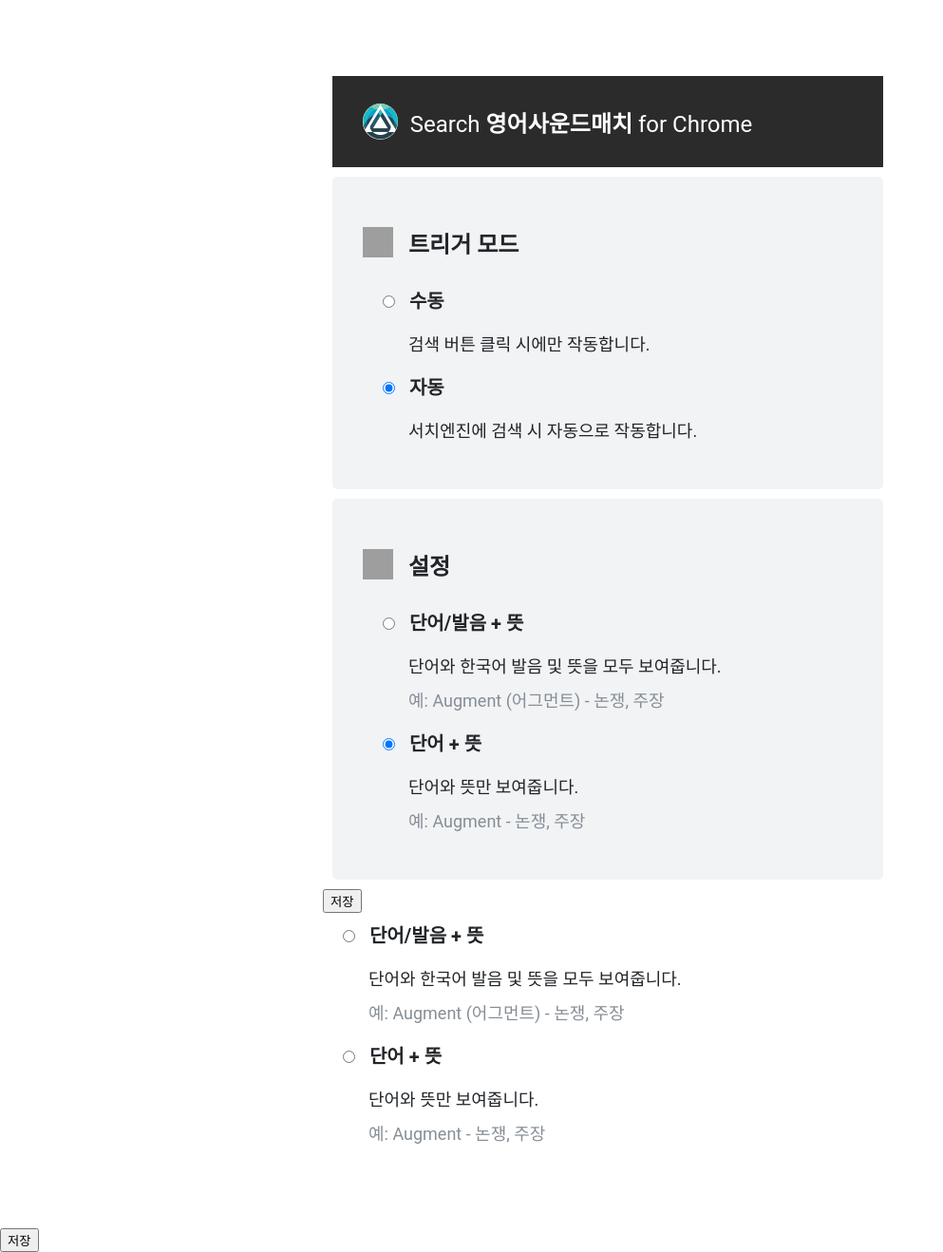
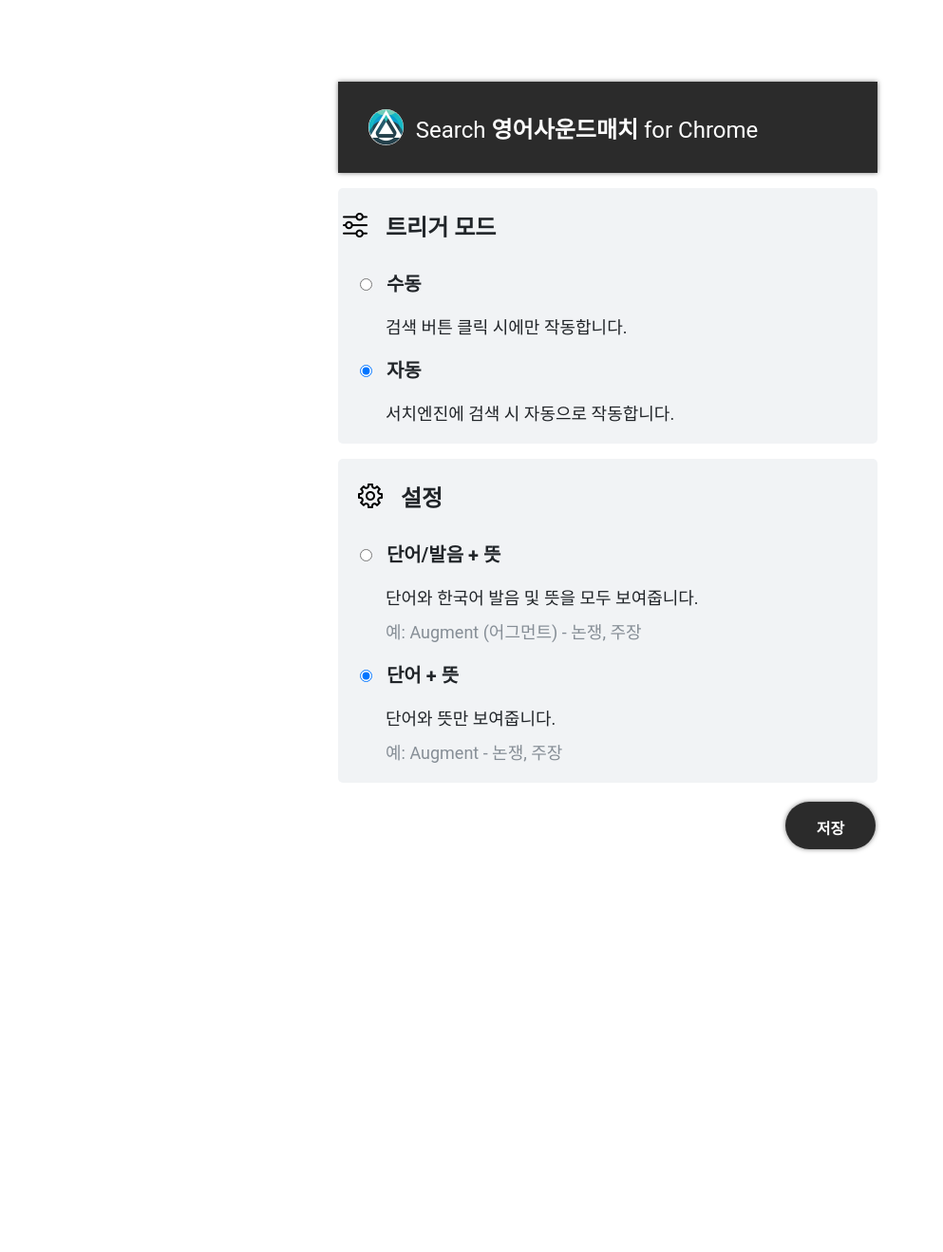
Before and after one commit to yewonniy/momo, a Django app: template momo/templates/setting.html in a window 1280 px wide. Shown: the whole page at 95% size, without its empty margins (0-993 px from the left). After the commit the page ends 897 px from the top, so only its background shows below. Run offline with Django 4.2, Linux system fonts and the light colour scheme; the template is opened without the code that fills it, so the values that code supplies are empty; grey boxes are pictures that could not be loaded.

Commit message:
css수정

```diff
--- a/momo/templates/setting.html
+++ b/momo/templates/setting.html
@@ -10,18 +10,14 @@
   <body>
     <div class="settings-container">
       <div id="title-container">
-        <img
-          id="logo"
-          src="logo.jpg"
-          alt="영어사운드매치 로고"
-        />
+        <img id="logo" src="images/logo.jpg" alt="영어사운드매치 로고" />
         <h1 class="title">Search <b>영어사운드매치</b> for Chrome</h1>
       </div>
       <div class="option-group">
         <div id="trigger-mode">
           <img
             id="trigger"
-            src="images/trigger_icon.jpg"
+            src="images/trigger_icon.png"
             alt="트리거 모드 이미지"
           />
           <h2 class="group-title">트리거 모드</h2>
@@ -42,7 +38,7 @@
         <div id="setting-mode">
           <img
             id="setting"
-            src="images/setting_setting_icon.jpg"
+            src="images/setting_setting_icon.png"
             alt="내부 설정 모드 이미지"
           />
           <h2 class="group-title">설정</h2>
@@ -61,21 +57,9 @@
           <p class="example">예: Augment - 논쟁, 주장</p>
         </div>
       </div>
-      <button id="save-button">저장</button>
-        <div class="option">
-          <input type="radio" id="option2_a" name="search_mode" checked />
-          <label for="option2_a"><b>단어/발음 + 뜻</b></label>
-          <p class="note">단어와 한국어 발음 및 뜻을 모두 보여줍니다.</p>
-          <p class="example">예: Augment (어그먼트) - 논쟁, 주장</p>
-        </div>
-        <div class="option">
-          <input type="radio" id="option2_b" name="search_mode" />
-          <label for="option2_b"><b>단어 + 뜻</b></label>
-          <p class="note">단어와 뜻만 보여줍니다.</p>
-          <p class="example">예: Augment - 논쟁, 주장</p>
-        </div>
+      <div class="save-container">
+        <button id="save-button"><b>저장</b></button>
       </div>
-      <button id="save-button">저장</button>
     </div>
     <script src="setting.js"></script>
   </body>
--- a/momo/templates/setting_styles.css
+++ b/momo/templates/setting_styles.css
@@ -13,21 +13,22 @@
   justify-content: flex-start;
   padding-left: 2rem;
   height: 6rem;
-  margin: 10px;
+  margin: 1rem; /* Converted from 10px to 1rem */
+  box-shadow: 0 0 0.3125rem rgba(0, 0, 0, 0.5); /* Converted from 5px to 0.3125rem */
 }
 
 #logo {
-  max-width: 37px;
+  max-width: 2.3125rem; /* Converted from 37px to 2.3125rem */
   height: auto;
   margin-right: 0.8rem;
-  border-radius: 30px;
+  border-radius: 1.875rem; /* Converted from 30px to 1.875rem */
 }
 
 .settings-container {
-  width: 600px;
-  margin: 50px auto;
+  width: 37.5rem; /* Converted from 600px to 37.5rem */
+  margin: 3.125rem auto; /* Converted from 50px to 3.125rem */
   background-color: white;
-  padding: 20px;
+  padding: 1.25rem; /* Converted from 20px to 1.25rem */
 }
 
 .title {
@@ -44,7 +45,8 @@
 
 #trigger {
   width: 2rem;
-  height: 2rem;
+  height: 2re
+  margin-left: 1rem;
 }
 
 #setting-mode {
@@ -56,24 +58,25 @@
 #setting {
   width: 2rem;
   height: 2rem;
+  margin-left: 1rem;
 }
 
 .option-group {
-  border-radius: 5px;
+  border-radius: 0.3125rem; /* Converted from 5px to 0.3125rem */
   background-color: #f1f3f5;
-  margin: 10px;
-  padding: 2rem;
+  margin: 1rem; /* Converted from 10px to 1rem */
+  padding: 0.125rem; /* Converted from 2px to 0.125rem */
 }
 
 .option {
   margin-top: 0.5rem;
-  margin-bottom: 5px;
+  margin-bottom: 0.3125rem; /* Converted from 5px to 0.3125rem */
   font-size: 1.25rem;
   margin-left: 1rem;
 }
 
 input[type="radio"] {
-  margin-right: 10px;
+  margin-right: 0.625rem; /* Converted from 10px to 0.625rem */
 }
 
 .group-title {
@@ -92,3 +95,24 @@
   margin-top: -0.5rem;
   margin-left: 2rem;
 }
+
+#save-button {
+  background-color: #2b2b2b;
+  border: none;
+  color: white;
+  padding: 0.9375rem 1.875rem; /* Converted from 15px 30px to 0.9375rem 1.875rem */
+  width: 5.9375rem; /* Converted from 95px to 5.9375rem */
+  height: 3.125rem; /* Converted from 50px to 3.125rem */
+  text-align: center;
+  display: inline-block;
+  font-size: 1rem; /* Converted from 16px to 1rem */
+  margin: 0.25rem 0.125rem; /* Converted from 4px 2px to 0.25rem 0.125rem */
+  border-radius: 1.875rem; /* Converted from 30px to 1.875rem */
+  box-shadow: 0 0 0.3125rem rgba(0, 0, 0, 0.5); /* Converted from 5px to 0.3125rem */
+}
+
+.save-container {
+  display: flex;
+  justify-content: flex-end;
+  margin: 1rem; /* Converted from 10px to 1rem */
+}
```
Also changed, not shown: momo/templates/home.html (+6 -7 lines), momo/templates/images/logo.jpg (renamed from momo/templates/logo.jpg).
